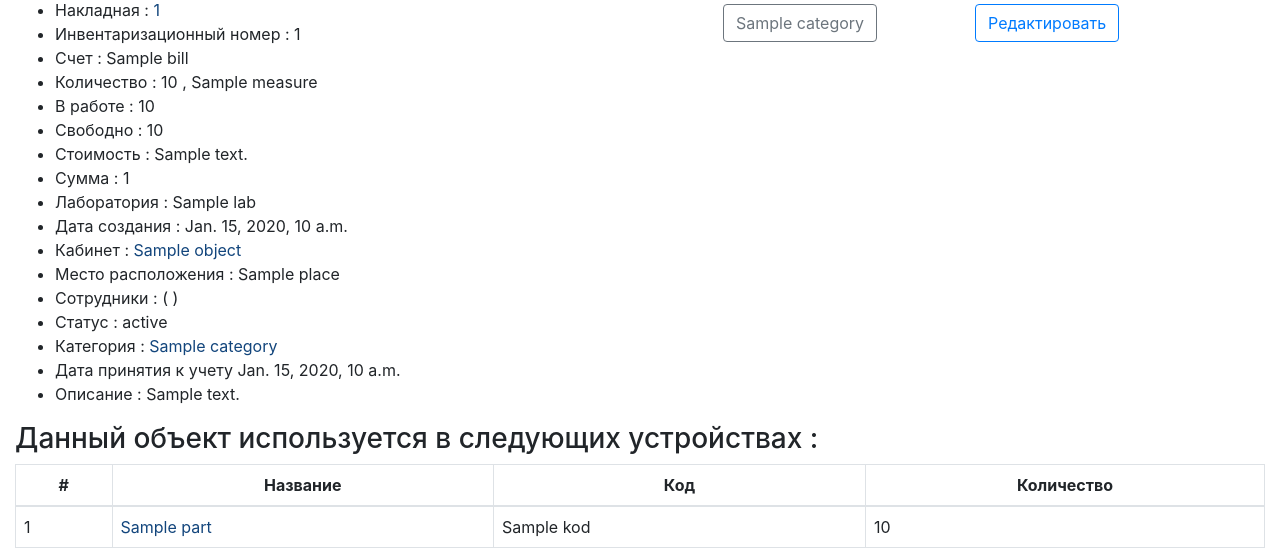
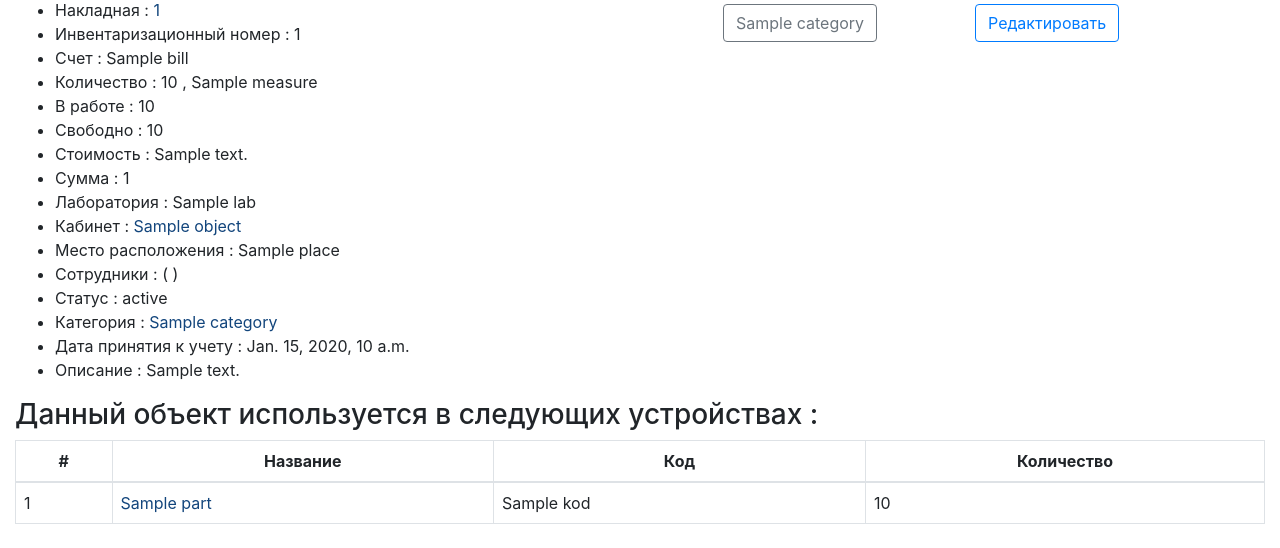
Before and after one commit to igoremin/db_work, a Django app: template db_site/templates/db_site/simple_object_page.html in a window 1280 px wide. Shown: the part 315-863 px from the top of the page. After the commit the page ends 839 px from the top, so only its background shows below. Run offline with Django 3.2, Linux system fonts and the light colour scheme; tables that the repository leaves empty hold one stand-in row (values such as "Sample post"); the template is opened without the code that fills it: values that come from a table or form of the project are taken from there, most other values are stand-ins (such as "Sample title", 1, 10 or a date in 2020); grey boxes marked "Sample" are stand-in pictures; some libraries are stand-ins or nearby versions.

Commit message:
Исправил отображение данных на странице

```diff
--- a/db_site/templates/db_site/simple_object_page.html
+++ b/db_site/templates/db_site/simple_object_page.html
@@ -156,7 +156,6 @@
                 <li>Стоимость : {{ object.price_text }}</li>
                 <li>Сумма : {{ object.total_price_text }}</li>
                 <li>Лаборатория : {{ object.lab.name }}</li>
-                <li>Дата создания : {{ object.date_add }}</li>
                 {% if object.room.all %}
                     <li>Кабинет :
                         {% for object in object.room.all %}
@@ -186,7 +185,7 @@
                     <li>Категория : <a href="{{ object.category.get_absolute_url }}">{{ object.category.name }}</a></li>
                 {% endif %}
                 {% if object.base_object.date_add %}
-                    <li>Дата принятия к учету {{ object.base_object.date_add }}</li>
+                    <li>Дата принятия к учету : {{ object.base_object.date_add }}</li>
                 {% endif %}
                 {% if object.text %}
                     <li>Описание : {{ object.text }}</li>
```
